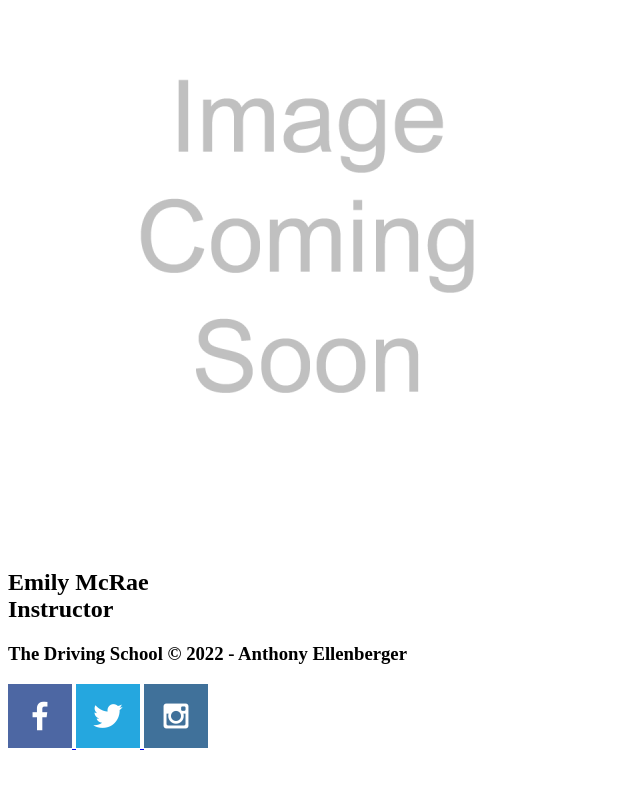
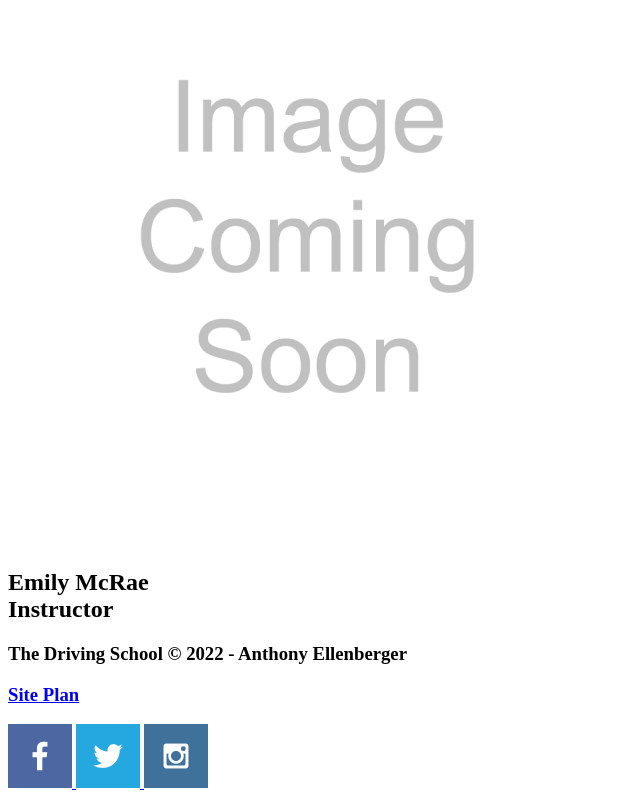
Before and after one commit to pali-bard/wdd130, a plain HTML site: page drivingschool/about_us.html in a window 1280 px wide. Shown: the part 4325-5125 px from the top of the page, without its empty margins (0-640 px from the left). Before the commit the page ends 5085 px from the top, so only its background shows below. Drawn offline with Linux system fonts and the light colour scheme.

Commit message:
siteplanhtml add 7/9

```diff
--- a/drivingschool/about_us.html
+++ b/drivingschool/about_us.html
@@ -61,6 +61,7 @@
 </main>
     <footer>
         <h3>The Driving School &copy; 2022 - Anthony Ellenberger</h3>
+        <h3><a href="site-plan.html">Site Plan</a></h3>
         <div class="social">
             <a href="https://facebook.com" target="_blank">
                 <img src="images/facebook.png" alt="fb icon">
```
Also changed, not shown: drivingschool/announcements.html (+1 -0 lines), drivingschool/index.html (+1 -0 lines).
